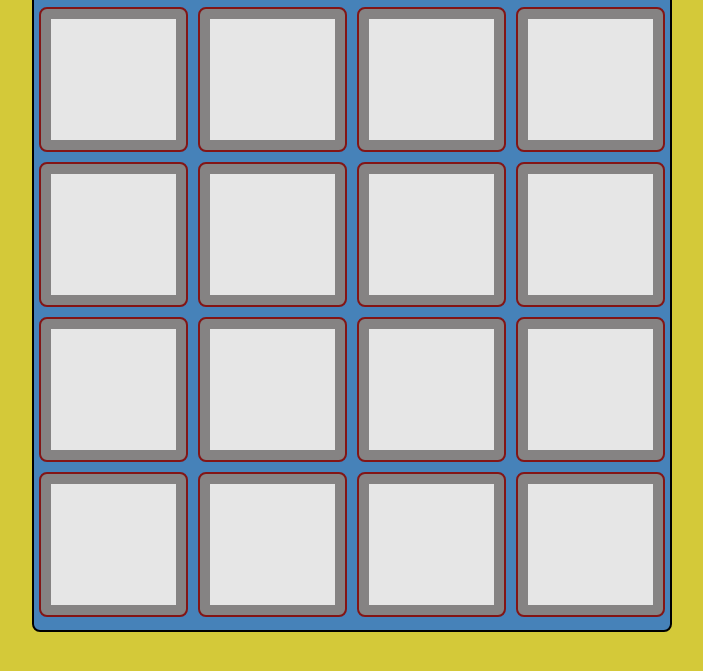
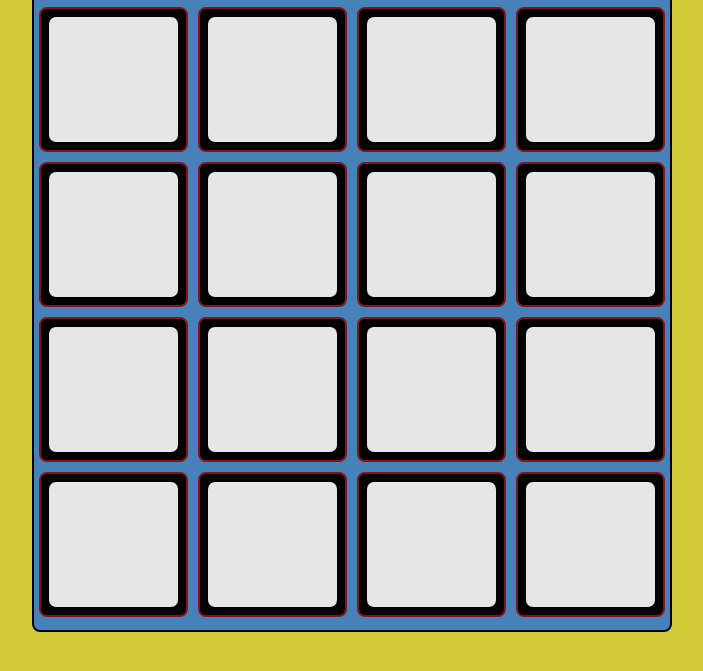
Before and after one commit to Masheen88/Matching-Card-Game, a plain HTML site: page index.html in a window 1280 px wide. Shown: the part 45-716 px from the top of the page, without its empty margins (288-991 px from the left). Drawn offline with Linux system fonts and the light colour scheme.

Commit message:
made changes to style.css

```diff
--- a/styles.css
+++ b/styles.css
@@ -18,8 +18,8 @@
   width: 640px;
   height: 640px;
   margin: auto;
-  display: flex;
-  flex-wrap: wrap;
+  display: flex; /*Creates the grid patter from any divs in gameGrid*/
+  flex-wrap: wrap; /*Wraps any divs in gameGrid if they go past the gameGrid element*/
   padding-top: 8px;
   padding-bottom: 8px;
   border-radius: 8px;
@@ -28,7 +28,7 @@
 
 .GameCard {
   border-radius: 8px;
-  background-color: #858383;
+  background-color: #000000;
   border: 2px solid rgb(131, 21, 21);
   width: calc(25% - 10px);
   height: calc(25% - 10px);
@@ -53,8 +53,8 @@
 .card-back {
   width: 100%;
   height: 100%;
-  padding: 10px;
-  border-radius: 8px;
+  padding: 8px;
+  border-radius: 15px;
   position: absolute;
   backface-visibility: hidden;
 }
```
